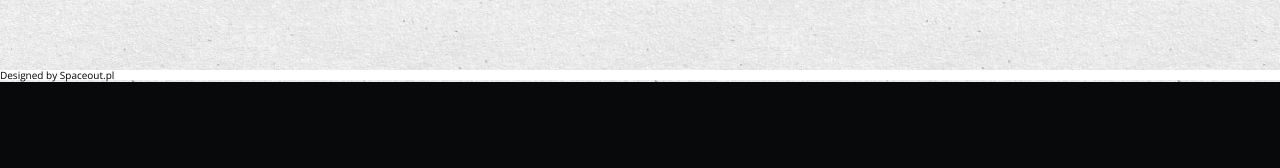
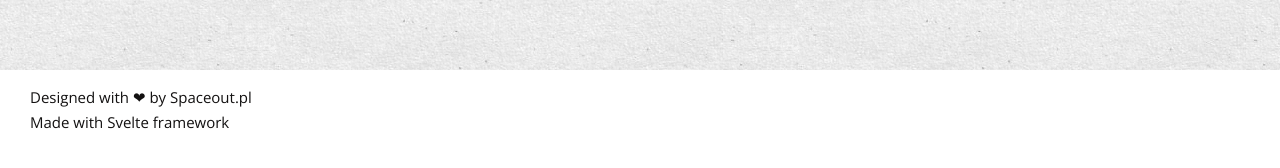
Before and after one commit to MassivDash/svelte-solar-system, a Svelte app: page / in a window 1280 px wide. Shown: the part 8850-9018 px from the top of the page. Before the commit the page ends 8932 px from the top, so only its background shows below. Built offline with nearby package versions, Linux system fonts and the light colour scheme.

Commit message:
working footer

```diff
--- a/public/global.css
+++ b/public/global.css
@@ -147,7 +147,7 @@ table {
   -moz-box-sizing: border-box;
   box-sizing: border-box;
   box-sizing: border-box;
-  transition: 0.3 ease-in-out;
+  transition: 0.6s ease-in;
 }
 
 body {
--- a/src/components/footer.svelte
+++ b/src/components/footer.svelte
@@ -1,7 +1,32 @@
 <style>
 footer {
+  display: block;
   background: white;
+  width: 100%;
+  min-height:150px;
+  padding: 10px;
 }
+
+p {
+    text-align: 'center';
+    color: var(--black);
+    font-size: 14px;
+    margin-left: 10px;
+}
+
+@media screen and (min-width: 1000px){
+p{ font-size: 15px;
+    margin-top: 10px;
+    margin-left: 20px;
+}
+}
+
+
 </style>
 
-<footer>Designed by Spaceout.pl</footer>
+<footer>
+    <p>Designed with &#10084; by Spaceout.pl</p>
+    <p>Made with Svelte framework</p>
+
+
+</footer>
--- a/src/components/solarInfo.svelte
+++ b/src/components/solarInfo.svelte
@@ -1,11 +1,4 @@
 <style>
-.flex-holder {
-  display: flex;
-  justify-content: center;
-  align-items: flex-start;
-  padding-bottom: 100px;
-  margin-top: 100px;
-}
 
 h3 {
   font-size: 25px;
@@ -31,29 +24,30 @@ p {
 </style>
 
 <script lang="ts">
+
 import IntersectionObserver from "./UI/intersectionObserver.svelte";
+
 </script>
-
-<IntersectionObserver let:intersecting top="{-400}">
+<IntersectionObserver let:intersecting top={-400}>
 <div class="flex-holder">
-    <div class="{`text-container ${intersecting ? 'show' : 'hide'}`}">
+  <div class={`text-container ${intersecting ? 'show' : 'hide'}`}>
     <h3>Birth of the Solar System</h3>
     <p>
       Our solar system began as part of a massive nebula cloud of molecular
       hydrogen and dust around 4.6 billion years ago. In a region of this dark
-        cloud conditions allowed gravity to begin condensing the hydrogen until
-        a substantial mass began to grow ever larger and hotter, eventually this
+      cloud conditions allowed gravity to begin condensing the hydrogen until a
+      substantial mass began to grow ever larger and hotter, eventually this
       mass collapsed in on itself, forming the early stage of a star called a
       protostar. The gravitational pull of the embryonic star caused a large
       disc of gas and dust to begin forming around it.
     </p>
     <p>
-        Over millions of years pressure began to build up inside the protostar
-        as it became hotter and denser until eventually nuclear fusion began in
-        its core, giving birth to the sun as we know it. During this time the
-        disc of gas and dust that had formed around the star had also began
-        condensing into ever growing orbiting bodies. In time they would go on
-        to form the planets, moons and other objects in our solar system.
+      Over millions of years pressure began to build up inside the protostar as
+      it became hotter and denser until eventually nuclear fusion began in its
+      core, giving birth to the sun as we know it. During this time the disc of
+      gas and dust that had formed around the star had also began condensing
+      into ever growing orbiting bodies. In time they would go on to form the
+      planets, moons and other objects in our solar system.
     </p>
     <div class="spacer"></div>
   </div>
```
Lines whose indentation alone changed are shown as unchanged.
